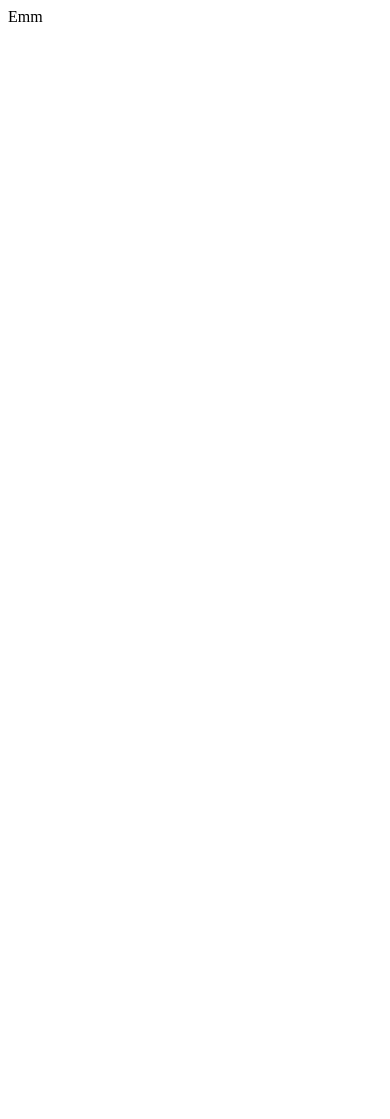
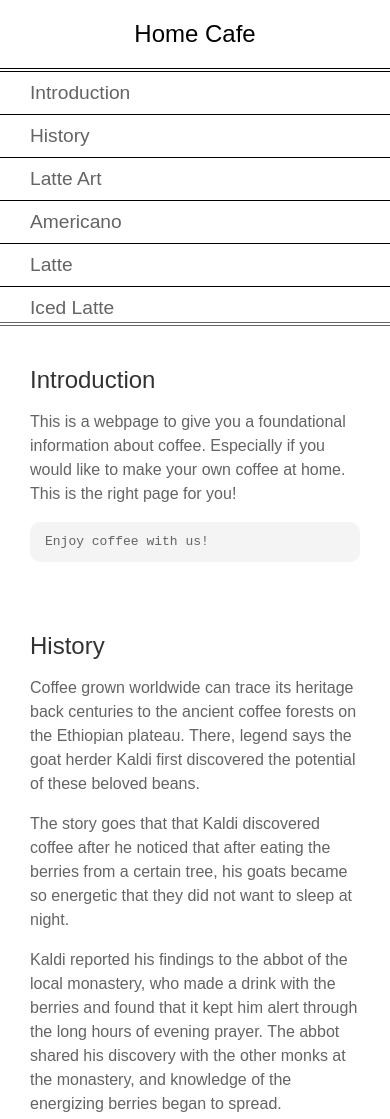
Before and after one commit to Tsangszesze/homecafe, a plain HTML site: page index.html in a window 390 px wide. Shown: the top 1119 px of the page. Before the commit the page ends 844 px from the top, so only its background shows below. Drawn offline with Linux system fonts and the light colour scheme.

Commit message:
html and css from existing project

```diff
--- a/index.html
+++ b/index.html
@@ -1 +1,120 @@
-Emm
+<!DOCTYPE html>
+<html>
+  <head>
+    <meta name="viewport" content="width=device-width, initial-scale=1.0">
+    <link rel="stylesheet" href="stylesheet_homecafe.css">
+	  <meta charset="utf-8">
+  </head>
+  <body>
+    <header>
+      <nav id="navbar">
+        <header id="main-header">Home Cafe</header>
+        <div id="nav-flex">
+        <a class="nav-link" href="#introduction">Introduction</a>
+        <a class="nav-link" href="#history">History</a>
+        <a class="nav-link" href="#latte_art">Latte Art</a>
+        <a class="nav-link" href="#americano">Americano</a>
+        <a class="nav-link" href="#latte">Latte</a>
+        <a class="nav-link" href="#iced_latte">Iced Latte</a>
+        <a class="nav-link" href="#mocha">Mocha</a>
+        <a class="nav-link" href="#affogato">Affogato</a>
+        </div>
+      </nav>
+    </header>
+    <main id="main-doc">
+      <section class="main-section" id="introduction">
+        <header>Introduction</header>
+        <p>This is a webpage to give you a foundational information about coffee. Especially if you would like to make your own coffee at home. This is the right page for you! </p>
+        <code>Enjoy coffee with us!</code>
+      </section>
+      <section class="main-section" id="history">
+        <header>History</header>
+        <p>Coffee grown worldwide can trace its heritage back centuries to the ancient coffee forests on the Ethiopian plateau. There, legend says the goat herder Kaldi first discovered the potential of these beloved beans.  </p>
+        <p>The story goes that that Kaldi discovered coffee after he noticed that after eating the berries from a certain tree, his goats became so energetic that they did not want to sleep at night. </p>
+       <p>Kaldi reported his findings to the abbot of the local monastery, who made a drink with the berries and found that it kept him alert through the long hours of evening prayer. The abbot shared his discovery with the other monks at the monastery, and knowledge of the energizing berries began to spread.</p>
+       <p>As word moved east and coffee reached the Arabian peninsula, it began a journey which would bring these beans across the globe.</p>
+      </section>
+      <section class="main-section" id="latte_art">
+        <header>Latte Art</header>
+        <p>Let's see how to froth milk for latte art.</p>
+        <ol>
+         <li>Make espresso shots.</li>
+         <li>Fill pitcher with cold milk to the bottom of pour spout dent.</li>
+         <li>Aerate milk for about 3 seconds by keeping the tip of the wand near the surface of the milk. You should hear a paper-tearing sound.</li>
+         <li>Submerge wand toward bottom of pitcher to get milk to spin in a whirlpool motion. Make sure the wand is in the middle of the pitcher to help swirl the milk completely.</li>
+         <li>Heat milk to 150°F. Use a thermometer, or stop when you can’t touch the pitcher for more than an instant.
+</li>
+<li>Submerge wand toward bottom of pitcher to get milk to spin in a whirlpool motion. Make sure the wand is in the middle of the pitcher to help swirl the milk completely.</li>
+         <li>Heat milk to 150°F. Use a thermometer, or stop when you can’t touch the pitcher for more than an instant.
+</li>
+        </ol>
+      </section>
+      <section class="main-section" id="americano">
+        <header>Americano</header>
+        <p>You will need:</p>
+        <code>2 shots of espresso +
+          <br>11/4 cup of hot water
+        </code>
+        <ol>
+         <li>Bring water to a boil and pour into your mug.</li>
+         <li>Slowly pour your 2 shots of espresso into the water.</li>
+        </ol>
+      </section>
+      <section class="main-section" id="latte">
+        <header>Latte</header>
+        <p>You will need:</p>
+        <code>1 shot of espresso +
+          <br>1 cup of heated whole milk
+        </code>
+        <ol>
+         <li>Prepare espresso shot and pour into mug once brewed.</li>
+         <li>In a separate container, froth heated milk.</li>
+         <li>Gently pour your frothed milk into your mug until it’s almost full.</li>
+        </ol>
+        <p class="reminder">Try to get a 50% milk, 50% froth balance</p>
+      </section>
+      <section class="main-section" id="iced_latte">
+        <header>Iced Latte</header>
+        <p>You will need:</p>
+        <code>2 shot of espresso +
+          <br>3/4 cup of whole milk +
+          <br>1 cup of ice
+        </code>
+        <ol>
+         <li>Fill a tall glass with ice, and pour in the freshly brewed espresso.</li>
+         <li>Pour the milk into a mason jar until it’s ¾ full.</li>
+         <li>Seal the jar tightly, and shake, shake, shake.
+
+</li>
+         <li>Pour the milk and foam into the glass with the ice and espresso.</li>
+        </ol>
+      </section>
+      <section class="main-section" id="mocha">
+        <header>Mocha</header>
+        <p>You will need:</p>
+        <code>1 shot of espresso +
+          <br>2 cups of milk +
+          <br>2 Tbsps chocolate sauce
+        </code>
+        <ol>
+         <li>Add the chocolate sauce into your favourite mug.</li>
+         <li>Brew 1 shot of espresso and pour it into your mug.</li>
+         <li>Froth your warmed milk or dairy alternative.
+Next Step</li>
+         <li>Gently pour in the frothed milk.</li>
+        </ol>
+      </section>
+      <section class="main-section" id="affogato">
+        <header>Affogato</header>
+        <p>You will need:</p>
+        <code>1 shot of espresso +
+          <br>1 scoop ice cream
+        </code>
+        <ol>
+         <li>Brew and pour espresso shot over scoop of ice cream.</li>
+         <li>Done!</li>
+        </ol>
+      </section>
+    </main>
+  </body>
+</html>
--- /dev/null
+++ b/stylesheet_homecafe.css
@@ -0,0 +1,125 @@
+body {
+  min-width: 270px;
+  margin: 0px;
+  font-family: sans-serif;
+  color: rgba(100,100,100);
+  padding: 0px;
+  border: 0px;
+  box-sizing: border-box;
+  overflow-x:hidden;
+  max-width:100vw;
+}
+
+#main-header {
+  background-color: white;
+  display: block;
+  padding: 20px 30px;
+  border-bottom: 1px double black;
+  color: black;
+  font-size: 1.5em;
+}
+
+nav{
+  background-color: none,skyblue;
+  height: 100%;
+  max-width: 300px;
+  width: 30%;
+  border-right: 1px solid black;
+  margin-right: 30px;
+  position: fixed;
+  top: 0px;
+  left: 0px;
+}
+
+
+a{
+  display: block;
+  padding: 10px 30px;
+  border-bottom: 1px solid black;
+  color: rgba(100,100,100,1);
+  text-decoration: none;
+  font-size: 1.2em;
+}
+
+#nav-flex{
+  display: flex;
+  flex-direction: column;
+}
+
+#main-doc {
+  position: absolute;
+  left: 330px;
+  padding: 20px 50px 0 20px;
+}
+
+@media(max-width: 1050px){
+  #main-doc {
+  position: absolute;
+  left: 30%;
+  padding: 30px;
+  }
+}
+
+.main-section header{
+  font-size: 1.5em;
+  color: rgba(50,50,50);
+  margin: 10px 0;
+}
+
+.main-section{
+  padding-top: 10px;
+  margin-bottom: 50px;
+}
+
+p {
+  line-height: 1.5em;
+}
+
+.reminder{
+  font-size: 0.8em;
+}
+
+ol{
+  margin-left: -30px;
+  line-height: 1.5em;
+}
+
+li{
+  margin: 10px;
+}
+
+code {
+  display: block;
+  background-color: rgba(200,200,200,0.2);
+  padding: 10px 15px;
+  border-radius: 10px;
+  line-height: 1.5em;
+}
+
+@media(max-width: 600px){
+  #nav-flex{
+  height: 250px;
+  background-color: none, yellow;
+  overflow: scroll;
+  text-align: left;
+  border-bottom: 4px double rgba(100,100,100,1);
+  }
+  nav{
+  max-width: 100%;
+  width: 100%;
+  position: static;
+  margin-bottom: 20px;
+  }
+  #main-header {
+  text-align: center;
+  position: sticky;
+  top: 0px;
+  left: 0px;
+  border-bottom: 4px double black;
+  }
+  #main-doc {
+  position: static;
+  max-width: 100%;
+  padding: 0 30px;
+  }
+}
```
